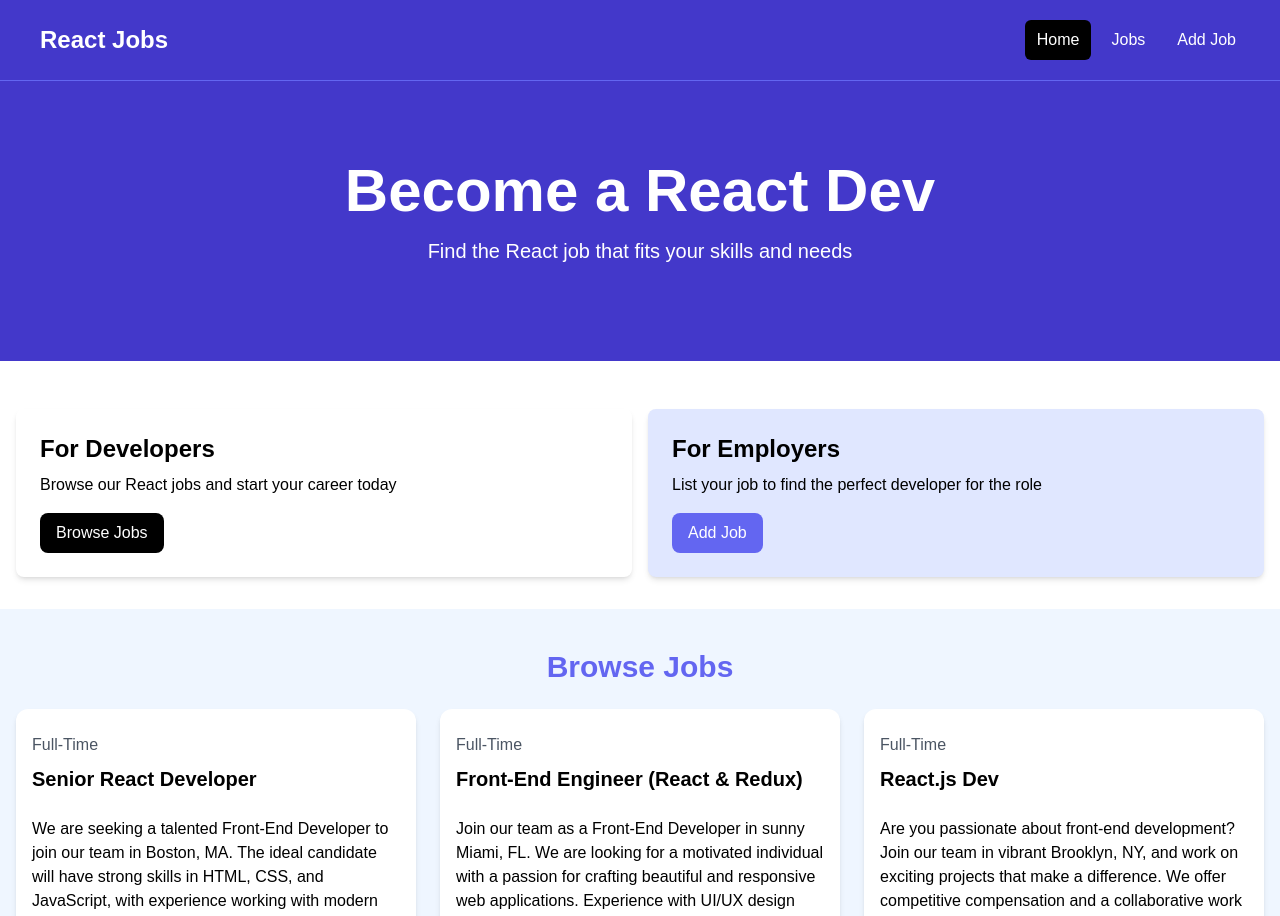
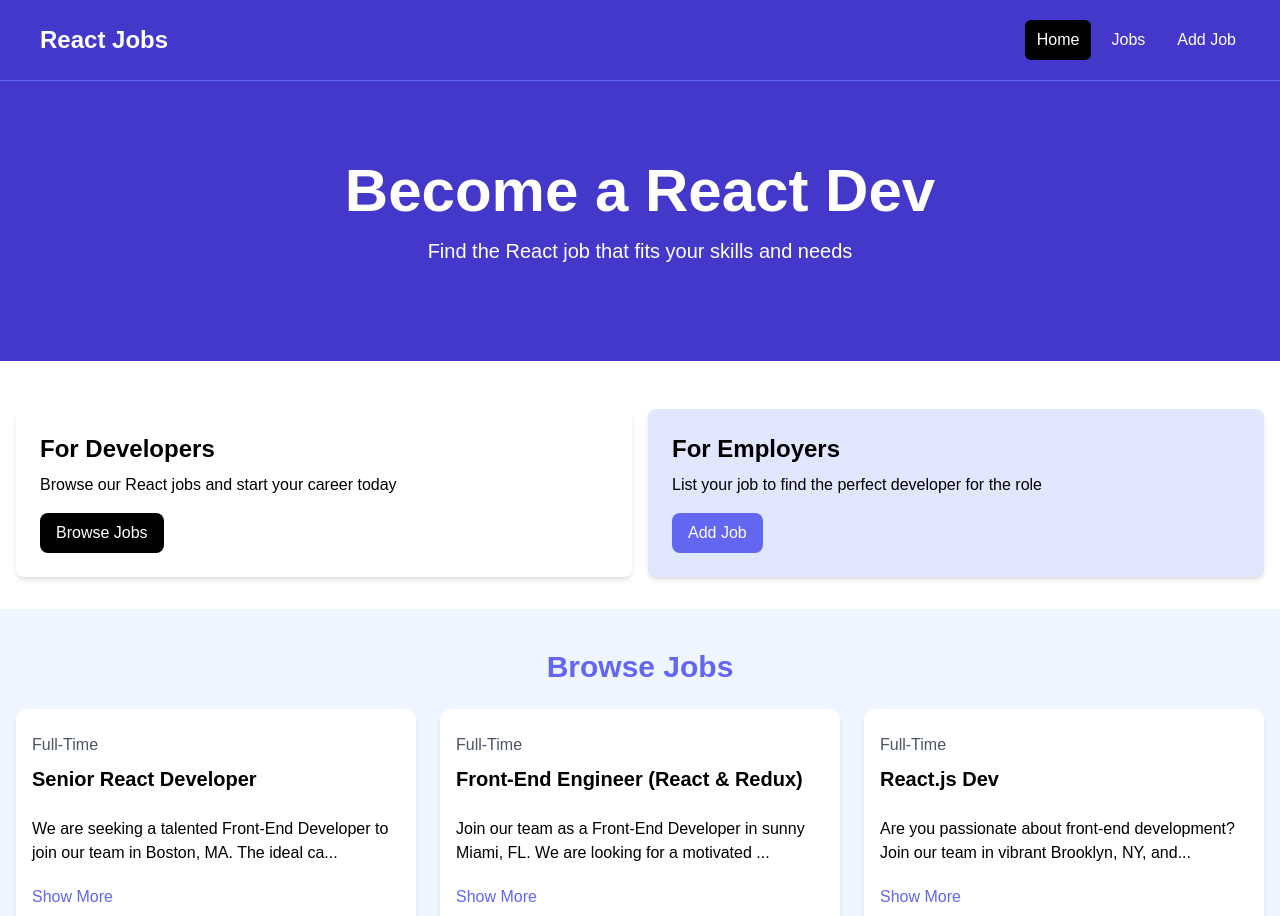
Before and after one commit to zakariaelrharbi/JopApp, a React (Vite) app: page / in a window 1280 px wide. Shown: the top 916 px of the page. Built offline with nearby package versions, Linux system fonts and the light colour scheme.

Commit message:
toggle show more function done

```diff
--- a/src/Components/JobListing1.jsx
+++ b/src/Components/JobListing1.jsx
@@ -1,11 +1,11 @@
 import React, { useState } from 'react'
 
 const JobListing1 = ({job}) => {
-  const [showMore, setShowMore] = useState(1);
+  const [showMore, setShowMore] = useState(0);
 
-  // const toogleShowMore = () =>{
-
-  // }
+  const toogleShowMore = () =>{
+    setShowMore((prev)=> !prev)
+  }
   return (
     <div>
       <div className="bg-white rounded-xl shadow-md relative">
@@ -20,7 +20,7 @@ const JobListing1 = ({job}) => {
                         !showMore ? job.description.substring(0, 90) + '...' : job.description
                       }
                     </div>
-                    <button onClick={setShowMore}  className='text-indigo-500 mb-5 hover:text-indigo-600'>
+                    <button onClick={toogleShowMore}  className='text-indigo-500 mb-5 hover:text-indigo-600'>
                       {
                         showMore ? 'Show Less' : 'Show More'
                       }
```
